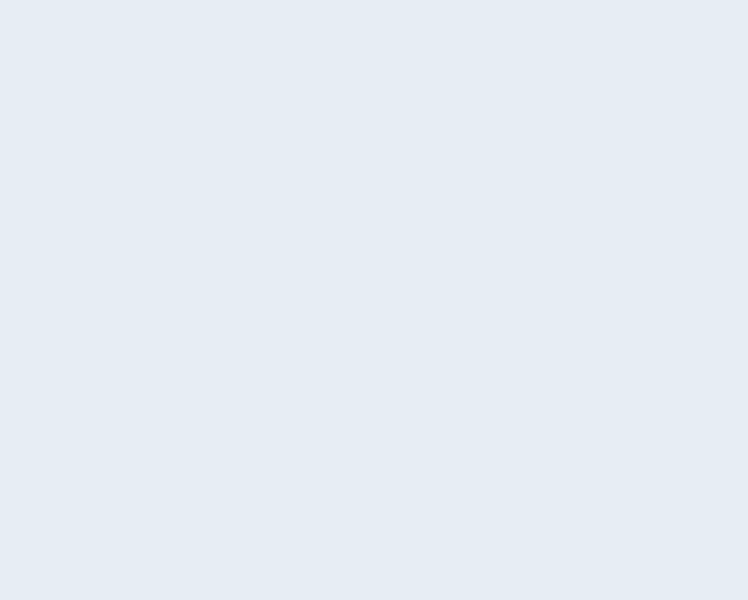
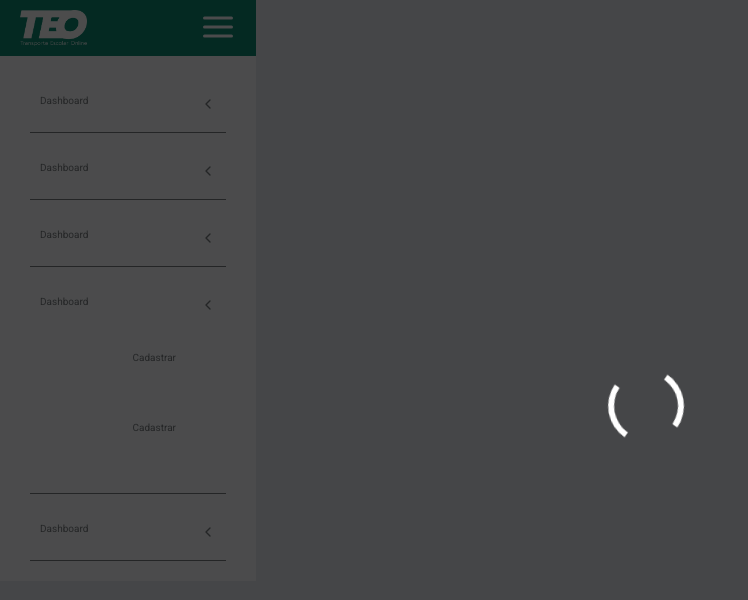
Before and after one commit to viniciusRosa/TCC_frontend, a React (Create React App) app: page /sandbox in a window 1280 px wide. Shown: the top 600 px of the page, without its empty margins (0-748 px from the left). Built offline with nearby package versions, Linux system fonts and the light colour scheme.

Commit message:
loading component styled

```diff
--- a/src/Routes/index.js
+++ b/src/Routes/index.js
@@ -24,6 +24,7 @@ import SchoolRotes from './SchoolRotes';
 const Routes = () => (
   <BrowserRouter>
     <Switch>
+      <Route path="/sandbox" component={SandBox} />
 
       {
         <SchoolRotes />
@@ -33,7 +34,6 @@ const Routes = () => (
 
       {/* <Route path="/schoolregister" component={SchoolRegister} /> */}
       <Route exact path="/" component={Login} />
-      <Route path="/sandbox" component={SandBox} />
       <Route path="*" component={() => <h1>Page not found</h1>} />
       {/* <PrivateRoute path="/dashboard" component={Dashboard} /> */}
     </Switch>
--- /dev/null
+++ b/src/components/TeoLoader/index.js
@@ -0,0 +1,34 @@
+import styled, { keyframes } from 'styled-components';
+
+const dualRing = keyframes`
+  0% {
+    transform: rotate(0deg);
+  }
+
+  100% {
+    transform: rotate(360deg);
+  }
+
+`;
+
+const Loader = styled.div`
+
+  display: inline-block;
+  width: 80px;
+  height: 80px;
+
+    &:after {
+      content: "";
+      display: block;
+      width: 64px;
+      height: 64px;
+      margin: 8px;
+      border-radius: 50%;
+      border: 6px solid #fff;
+      border-color: #fff transparent #fff transparent;
+      animation: 1.2s ${dualRing} infinite;
+    }
+
+`;
+
+export default Loader
--- a/src/components/TeoModal/index.js
+++ b/src/components/TeoModal/index.js
@@ -1,6 +1,7 @@
 import React from 'react';
 import { Modal, ModalContainer, ModalClose, ModalContent, ModalTitleContent, ModalTile, ModalButton, ModalButtons } from './styles';
-import TeoButton from '../TeoButton'
+import TeoButton from '../TeoButton';
+import TeoLoader from '../TeoLoader';
 
 
 const Warning = ({children, closeModal, action, secondary}) => {
@@ -44,7 +45,7 @@ const Success = ({text, closeModal, button}) => {
 const Loading = () => {
   return (
     <Modal>
-      <h1>loading</h1>
+      <TeoLoader />
   </Modal>
   )
 }
--- a/src/components/TeoModal/styles.js
+++ b/src/components/TeoModal/styles.js
@@ -5,8 +5,8 @@ export const Modal = styled.div`
   justify-content: center;
   align-items: center;
   width: 100%;
-  height: 120%;
-  position: absolute;
+  min-height: 100%;
+  position: fixed;
   top: 0;
   left: 0;
   z-index:100;
--- a/src/components/TeolistItem/index.js
+++ b/src/components/TeolistItem/index.js
@@ -1,26 +1,24 @@
-import React, { useEffect, useState } from 'react';
-import { Item, Left, Right } from './styles';
+import React from 'react';
+import { Item, Left, Right, ImgThumb } from './styles';
 import urlimage from '../../services/urlImage';
+import Content from '../TeoField/Content'
 
 import TeoButton from '../TeoButton'
 
 
 
-const TeoListItem = ({item}) => {
-
-
-  const [photo, setPhoto] = useState()
+const TeoListItem = ({item, del}) => {
 
   return (
     <Item>
       <Right >
-        <img src={`${urlimage.baseURL}${item.filename}`} />
-        <p>nome</p>
+        <ImgThumb src={`${urlimage.baseURL}${item.filename}`} />
+        <Content>{item.school_name}</Content>
       </Right>
 
       <Left>
-        <TeoButton secondary size='100px'>Editar</TeoButton>
-        <TeoButton warning size='100px'>Deletar</TeoButton>
+        <TeoButton secondary size='100px' id={item.id}>Editar</TeoButton>
+        <TeoButton warning size='100px' onClick={del}>Deletar</TeoButton>
       </Left>
 
     </Item>
--- a/src/components/TeolistItem/styles.js
+++ b/src/components/TeolistItem/styles.js
@@ -24,3 +24,13 @@ export const Right = styled.div`
   align-items: center;
   padding-left: 1rem;
 `;
+
+export const ImgThumb = styled.img`
+  width: 4rem;
+  height: 4rem;
+  border-radius: 100%;
+  object-fit: cover;
+  overflow: hidden;
+  margin-right: 2rem;
+  border : 1px solid var(--color-grey-medium);
+`;
--- a/src/pages/SandBox/index.js
+++ b/src/pages/SandBox/index.js
@@ -1,23 +1,21 @@
 import React, {useState} from 'react';
 import styled from 'styled-components';
-import TeoUserForm from '../School/Create/TeoUserForm'
-import TeoBox from '../../components/TeoBox'
+import TeoContainer from '../../components/TeoContainer'
+import TeoNav from '../../components/TeoNav'
 import TeoModal from '../../components/TeoModal'
-import TeoButton from '../../components/TeoButton'
-
-const Container = styled.div`
-  display: flex;
-  justify-content: center;
-  align-items: center;
-  height: 100vh;
-`;
-
 
 function SandBox() {
 
+  const [loading, setLoading] = useState(true)
+
   return (
     <>
-      <h1>sdfsdf</h1>
+      <TeoContainer>
+      <TeoNav />
+
+       </TeoContainer>
+       {loading && <TeoModal.Loading />}
+
     </>
   );
 }
--- a/src/pages/School/Schools/index.js
+++ b/src/pages/School/Schools/index.js
@@ -1,4 +1,4 @@
-import React, { useEffect, useState } from 'react';
+import React, { useCallback, useEffect, useState } from 'react';
 import ReactDOM from 'react-dom';
 
 import api from '../../../services/api';
@@ -9,18 +9,42 @@ import TeoNavTop from '../../../components/TeoNavTop';
 import TeoPageTitle from '../../../components/TeoPageTitle'
 import TeoBox from '../../../components/TeoBox';
 import TeoListItem from '../../../components/TeolistItem';
+import TeoModal from '../../../components/TeoModal';
+import Content from '../../../components/TeoField/Content'
+
 
 function Schools() {
 
   const [schoolsDb, setSchools] = useState([]);
+  const [update, setUpdate] = useState(false);
+  const [modalIsActived, setModalIsActived] = useState(false);
+  const [itemToDelete, setItemToDelete] = useState(0);
 
   useEffect(() => {
+
+    if(update === true) {
+      setUpdate(false);
+    }
+
     api.get('schools').then(response => {
       setSchools(response.data)
      })
-  }, [])
+
+  }, [update])
 
   console.log(schoolsDb)
+
+  function confirmDelete(id) {
+    setItemToDelete(id)
+    setModalIsActived(true);
+  }
+
+  async function deleteItem(id) {
+
+    await api.delete(`schools/${id}`);
+    setModalIsActived(!modalIsActived);
+    setUpdate(true);
+  }
 
 
   return (
@@ -31,16 +55,17 @@ function Schools() {
           <TeoNavTop />
           <TeoPageTitle title="Escolas" />
           <TeoBox>
-            {
+            { schoolsDb <= 0 ? <Content>Nenhuma escola cadastrada</Content> :
               schoolsDb.map(school => {
                 return (
-                  <TeoListItem key={school.id} item={school}/>
+                  <TeoListItem key={school.id} item={school} del={() => {confirmDelete(school.id)}}/>
                 )
               })}
 
           </TeoBox>
         </TeoMainWrapper>
        </TeoContainer>
+       {modalIsActived && <TeoModal.Warning closeModal={() => {setModalIsActived(!modalIsActived)}} action={() => {deleteItem(itemToDelete)}} secondary={() => {setModalIsActived(!modalIsActived)}}>Tem Certeza?</TeoModal.Warning>}
     </>
   );
 }
```
